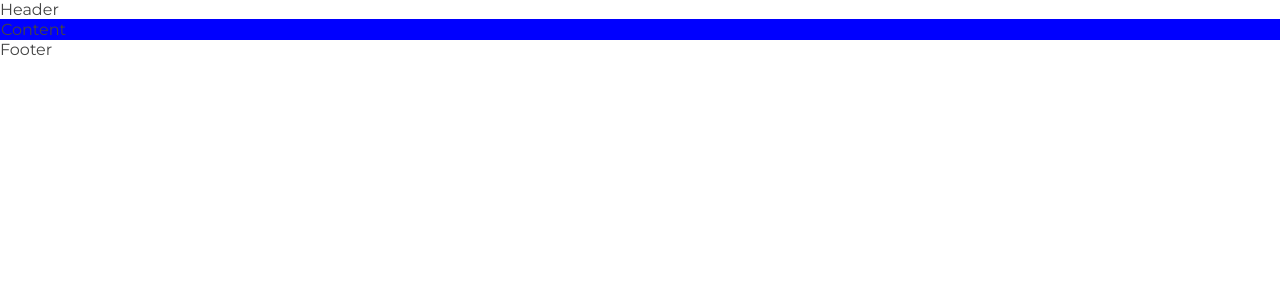
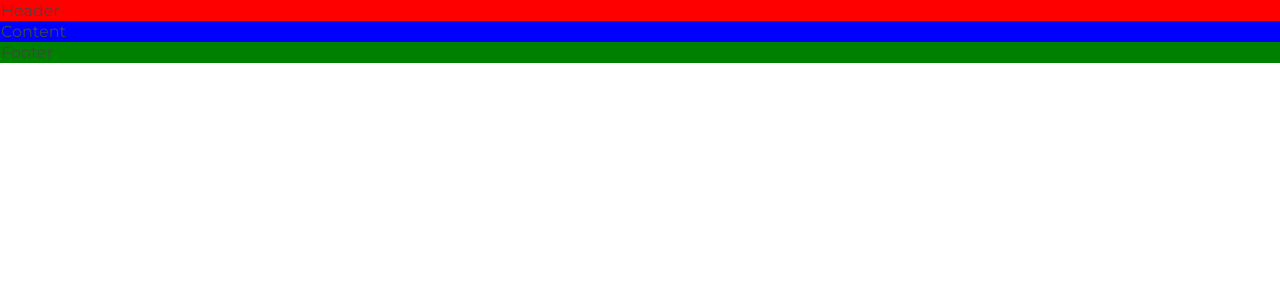
Before and after one commit to Ophelie22/mastercook, a React (Create React App) app in the folder cookchef/: page / in a window 1280 px wide. Shown: the top 300 px of the page. Built offline with nearby package versions, Linux system fonts and the light colour scheme.

Commit message:
je visualise mes 3 composants grance aux couleurs de debugs mis en place

```diff
--- a/cookchef/src/components/Footer.js
+++ b/cookchef/src/components/Footer.js
@@ -1,4 +1,4 @@
 function Footer(){
-  return <div>Footer</div>;
+  return <div className="b2">Footer</div>;
 }
 export default Footer;
--- a/cookchef/src/components/Header.js
+++ b/cookchef/src/components/Header.js
@@ -1,4 +1,4 @@
 function Header(){
-  return <div>Header</div>;
+  return <div className="b1">Header</div>;
 }
 export default Header;
```
